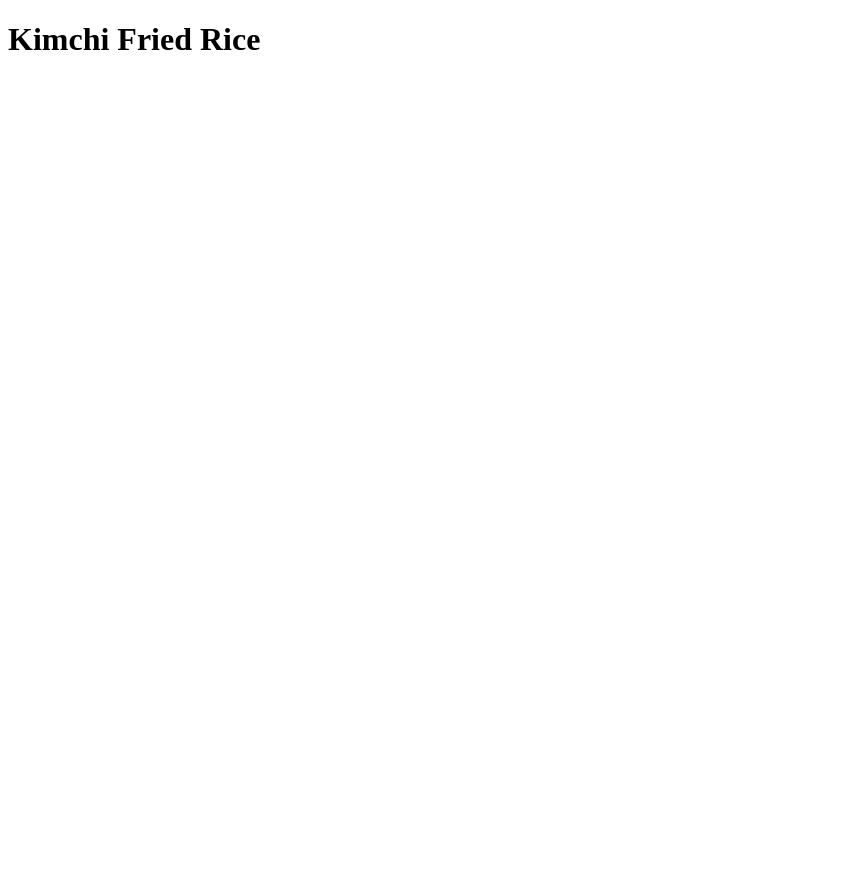
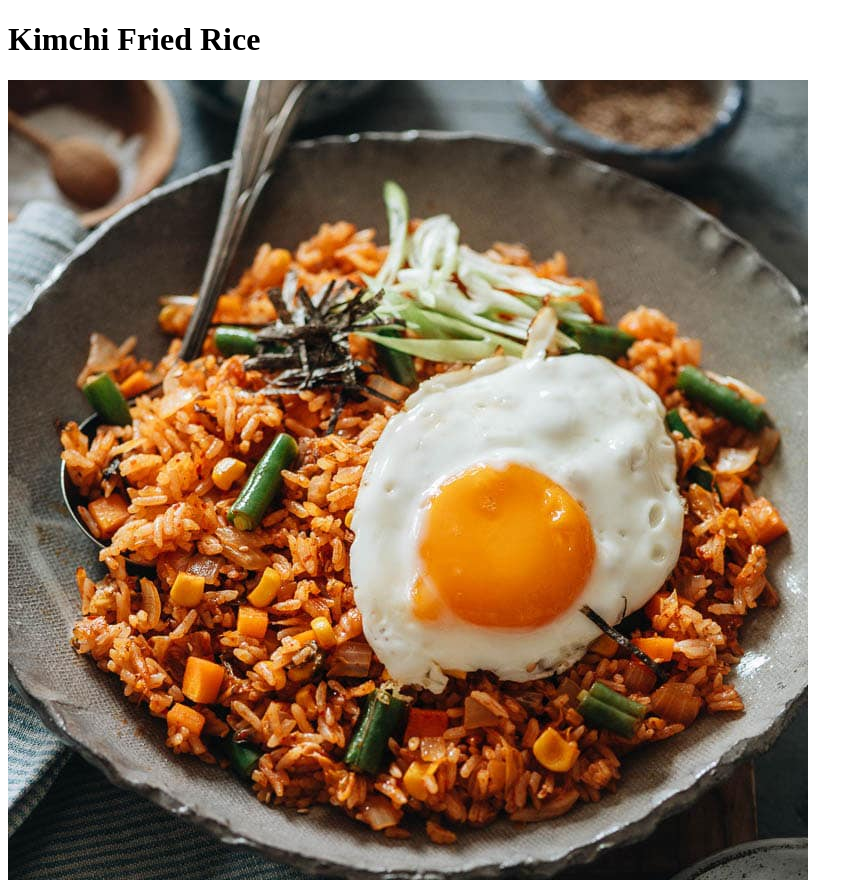
Before and after one commit to rthach17/odin-recipes, a plain HTML site: page recipes/kimchirice.html in a window 1280 px wide. Shown: the whole page, without its empty margins (0-863 px from the left). Before the commit the page ends 800 px from the top, so only its background shows below. Drawn offline with Linux system fonts and the light colour scheme.

Commit message:
Update kimchi fried rice recipe with image

```diff
--- a/recipes/kimchirice.html
+++ b/recipes/kimchirice.html
@@ -7,5 +7,7 @@
 
     <body>
         <h1>Kimchi Fried Rice</h1>
+
+        <img src="../img/kimchirice.jpeg" alt="A delicious bowl of kimchi fried rice on a table.">
     </body>
 </html>
```
